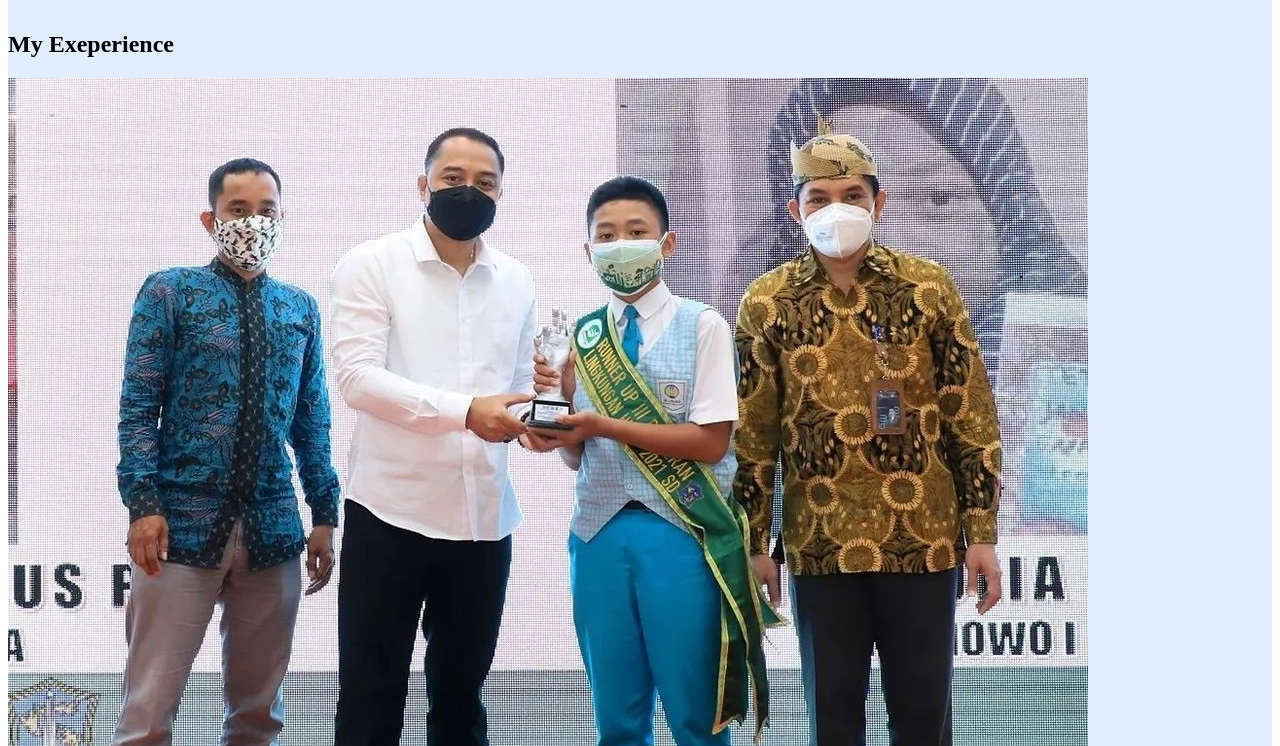
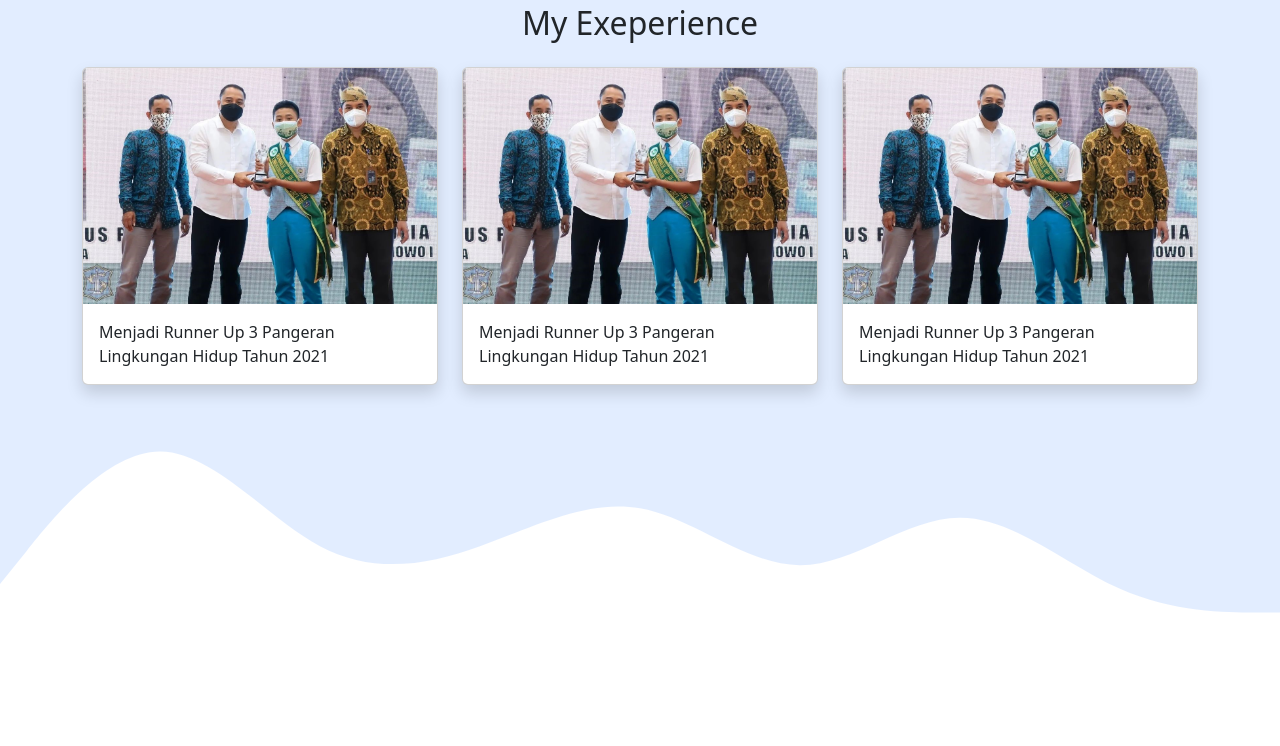
Before and after one commit to prabudah/prabudah.github.io, a plain HTML site: page index.html in a window 1280 px wide. Shown: the part 1384-2130 px from the top of the page. Drawn offline with nearby package versions, Linux system fonts and the light colour scheme.

Commit message:
update lagi

```diff
--- a/index.html
+++ b/index.html
@@ -6,7 +6,7 @@
     <title>My Portofolio|Prabu Panedya</title>
     <link rel="stylesheet" href="https://cdn.jsdelivr.net/npm/bootstrap-icons@1.9.1/font/bootstrap-icons.css" />
     <link rel="stylesheet" href="style.css" />
-    <link href="bootstrap-5.2.0-dist/css/bootstrap.min.css" />
+    <link href="https://cdn.jsdelivr.net/npm/bootstrap@5.2.0/dist/css/bootstrap.min.css" rel="stylesheet" integrity="sha384-gH2yIJqKdNHPEq0n4Mqa/HGKIhSkIHeL5AyhkYV8i59U5AR6csBvApHHNl/vI1Bx" crossorigin="anonymous" />
   </head>
   <body id="home">
     <!--Navbar-->
@@ -182,7 +182,7 @@
     <footer class="bg-primary text-white text-center p-5">
       <p class="text-white fw-bold">Created <i class="bi bi-heart-fill text-danger"></i> with Prabu Panedya</p>
     </footer>
-    <script src="bootstrap-5.2.0-dist/js/bootstrap.min.js"></script>
+    <script src="https://cdn.jsdelivr.net/npm/bootstrap@5.2.0/dist/js/bootstrap.bundle.min.js" integrity="sha384-A3rJD856KowSb7dwlZdYEkO39Gagi7vIsF0jrRAoQmDKKtQBHUuLZ9AsSv4jD4Xa" crossorigin="anonymous"></script>
     <script>
       const scriptURL = 'https://script.google.com/macros/s/AKfycbxiEQRbOeJMQZTb5H03MHOrX9x7PGOuKsNX0-qvvjP5W-iOFmi3V4BiICKKvxq02JUAHA/exec';
       const form = document.forms['message-web-porto'];
```
